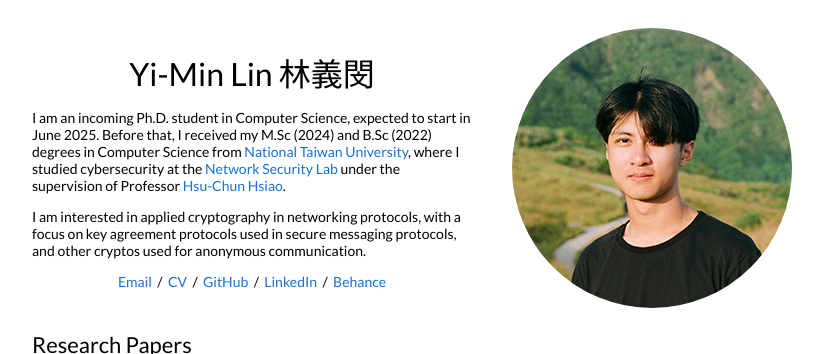
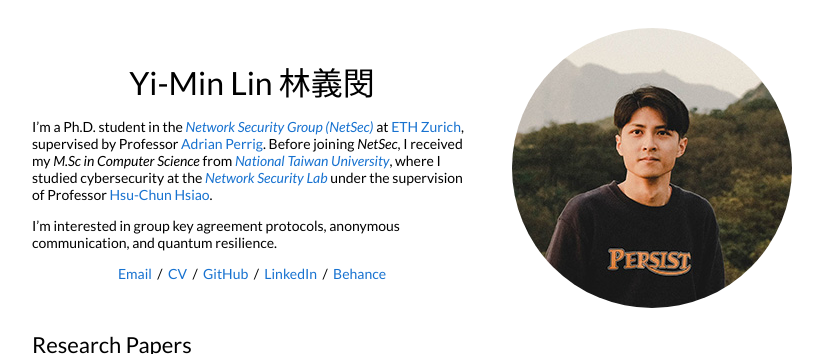
Before and after one commit to vincent10400094/personal-website, a Jekyll site: the page built from _pages/home.md, in a window 1280 px wide, cut to the strip 0-354 px from the top of the page. Shown: the whole strip, without its empty margins (228-1051 px from the left). Built offline with Jekyll 4.4.1, drawn with Linux system fonts in a browser that asks for light colours.

Commit message:
Update bio and profile picture

```diff
--- a/_config.yml
+++ b/_config.yml
@@ -32,7 +32,7 @@ avatar: assets/img/me.jpg
 
 social-links:
   dribbble:
-  email: r11922030@ntu.edu.tw
+  email: yimin.lin@inf.ethz.ch
   facebook:
   flickr:
   github: vincent10400094
--- a/_pages/home.md
+++ b/_pages/home.md
@@ -4,7 +4,7 @@ title: Home
 permalink: /
 ---
 
-I am an incoming Ph.D. student in Computer Science, expected to start in June 2025.
-Before that, I received my M.Sc (2024) and B.Sc (2022) degrees in Computer Science from [National Taiwan University](https://www.ntu.edu.tw/english), where I studied cybersecurity at the [Network Security Lab](https://nslab.csie.ntu.edu.tw) under the supervision of Professor [Hsu-Chun Hsiao](https://www.csie.ntu.edu.tw/~hchsiao/).
+I'm a Ph.D. student in the [*Network Security Group (NetSec)*](https://netsec.ethz.ch) at [ETH Zurich](https://ethz.ch), supervised by Professor [Adrian Perrig](https://netsec.ethz.ch/people/aperrig/).
+Before joining *NetSec*, I received my *M.Sc in Computer Science* from [*National Taiwan University*](https://www.ntu.edu.tw/english), where I studied cybersecurity at the [*Network Security Lab*](https://nslab.csie.ntu.edu.tw) under the supervision of Professor [Hsu-Chun Hsiao](https://www.csie.ntu.edu.tw/~hchsiao/).
 
-I am interested in applied cryptography in networking protocols, with a focus on key agreement protocols used in secure messaging protocols, and other cryptos used for anonymous communication.
+I'm interested in group key agreement protocols, anonymous communication, and quantum resilience.
```
Also changed, not shown: assets/img/me.jpg.
